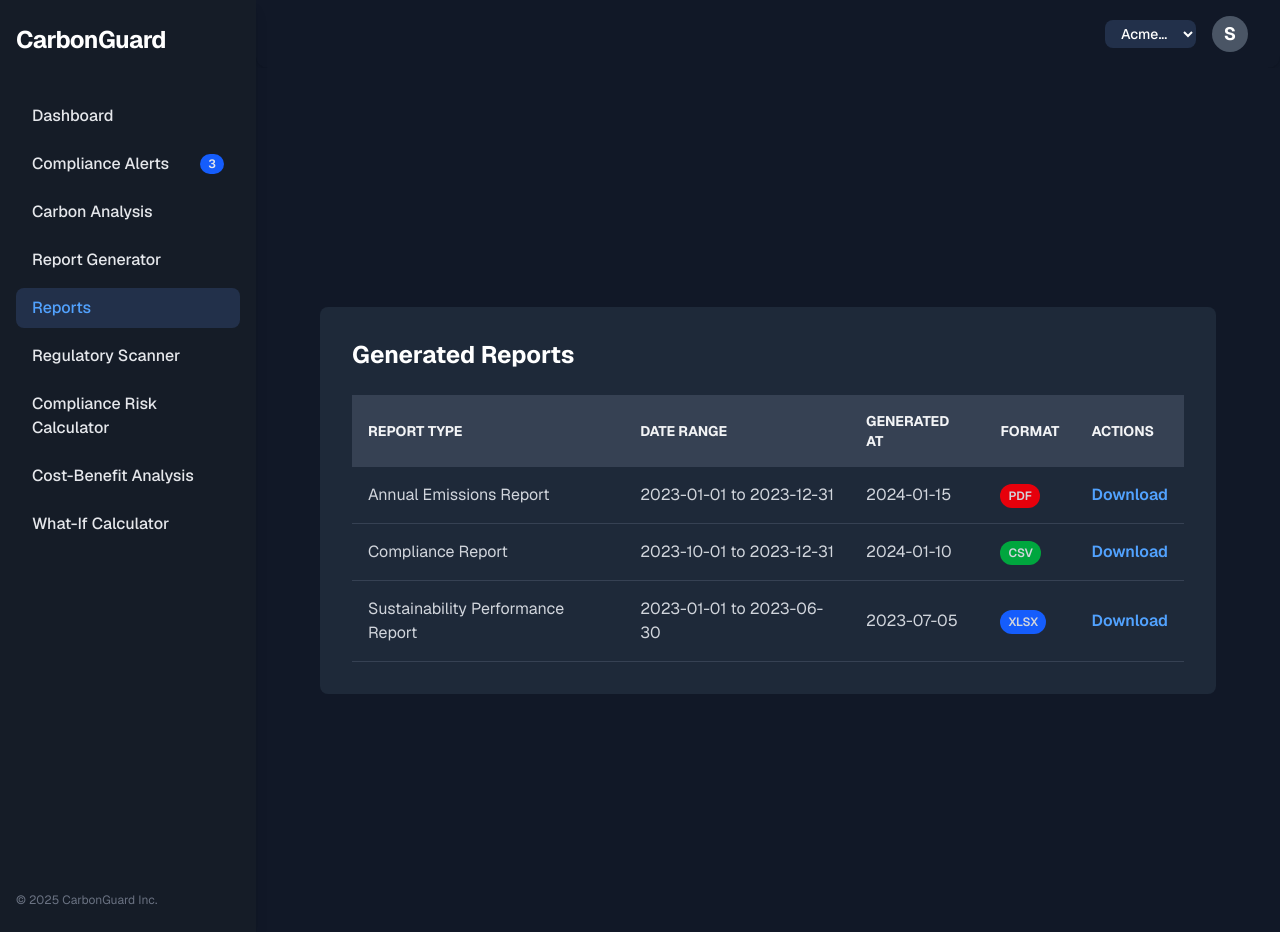
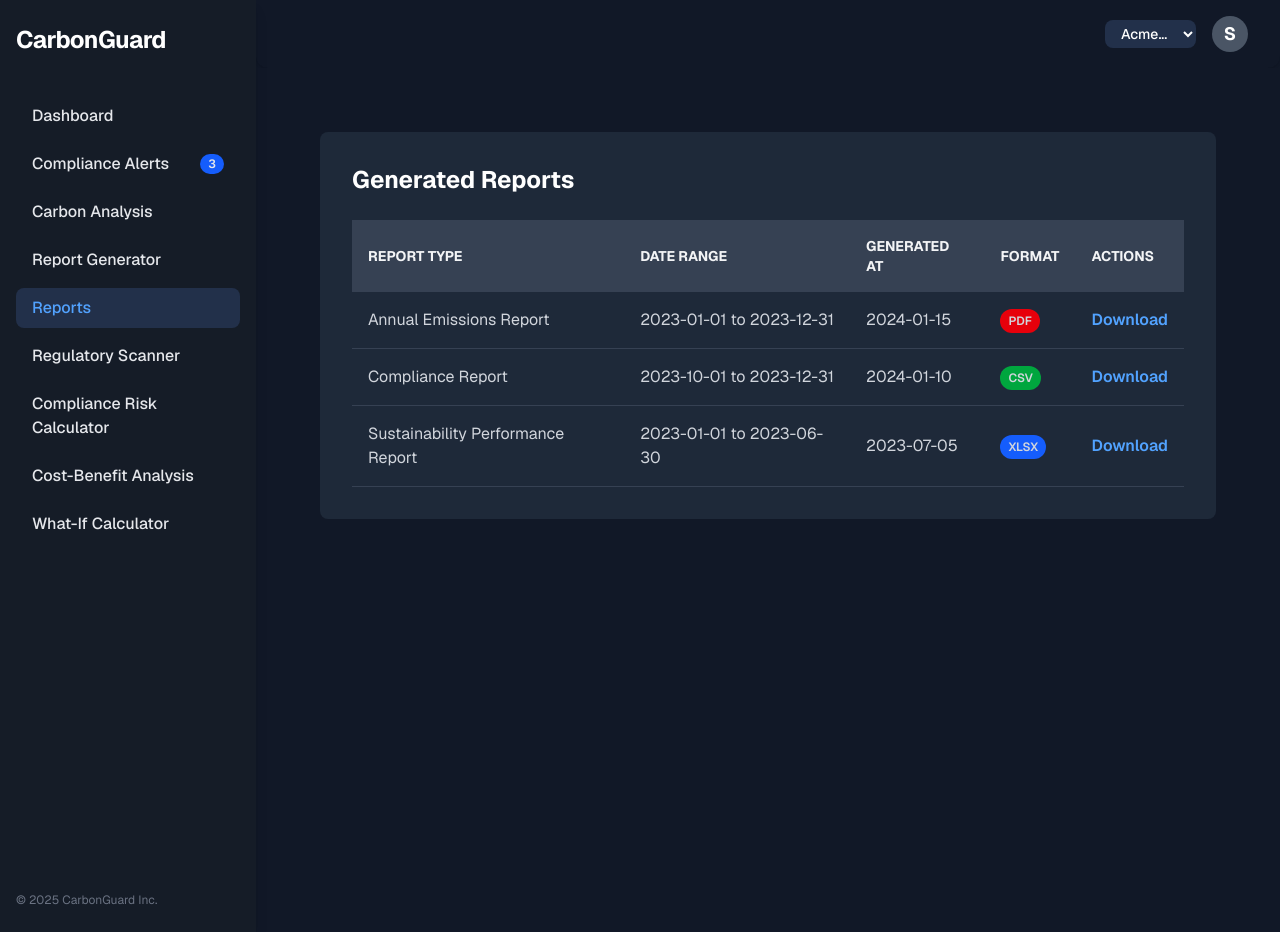
Before and after one commit to anushree1206/IBM_hackathon, a Next.js app: page /reports in a window 1280 px wide. Built offline with nearby package versions, Linux system fonts and the light colour scheme.

Commit message:
feat: Adjust vertical alignment of content in Reports page

```diff
--- a/src/app/reports/page.tsx
+++ b/src/app/reports/page.tsx
@@ -83,7 +83,7 @@ export default function Reports() {
   return (
     <div className="flex min-h-screen bg-[#111827] text-white font-sans">
       <div className="flex-1 flex flex-col">
-        <main className="flex-1 p-4 sm:p-6 md:p-8 bg-[#111827] flex items-center justify-start">
+        <main className="flex-1 p-4 sm:p-6 md:p-8 bg-[#111827] flex flex-col justify-start">
           <ReportsList />
         </main>
       </div>
```
